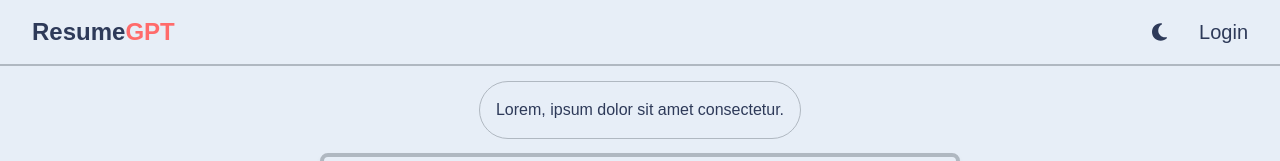
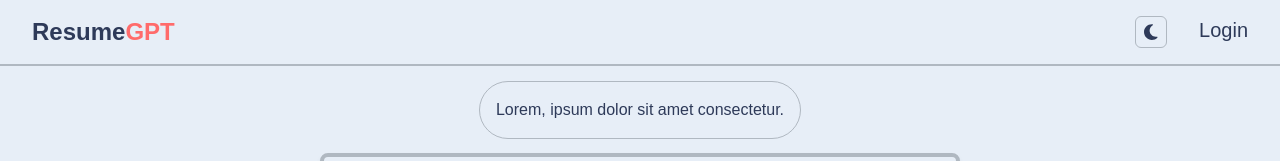
Before and after one commit to andycapaldo/ai-resume-analyzer, a Next.js app: page / in a window 1280 px wide. Shown: the top 161 px of the page. Built offline with nearby package versions, Linux system fonts and the light colour scheme.

Commit message:
Adjusted styles

```diff
--- a/src/app/components/Navbar.tsx
+++ b/src/app/components/Navbar.tsx
@@ -15,7 +15,7 @@ return (
             Resume<span className='text-accentCoral'>GPT</span>
         </div>
         <div className='flex gap-8 text-xl'>
-            <div onClick={() => setToggleIcon(!toggleIcon)} className='cursor-pointer'>
+            <div onClick={() => setToggleIcon(!toggleIcon)} className='cursor-pointer border-[1px] border-coolGray rounded-md px-2 text-lg w-8 h-8 flex items-center justify-center'>
                 {!toggleIcon ? <FontAwesomeIcon icon={faMoon} /> : <FontAwesomeIcon icon={faSun} />}
             </div>
             <div>
```
